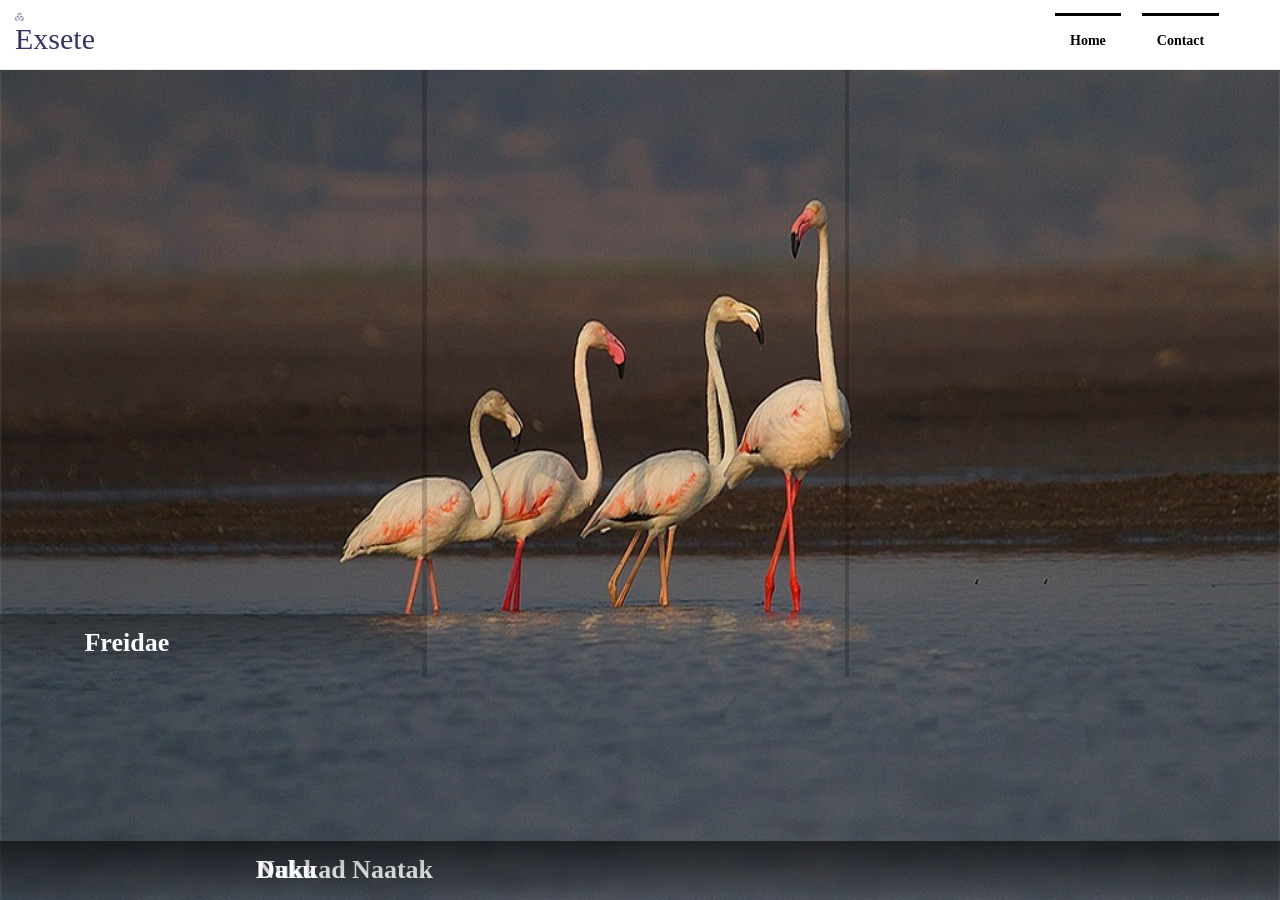
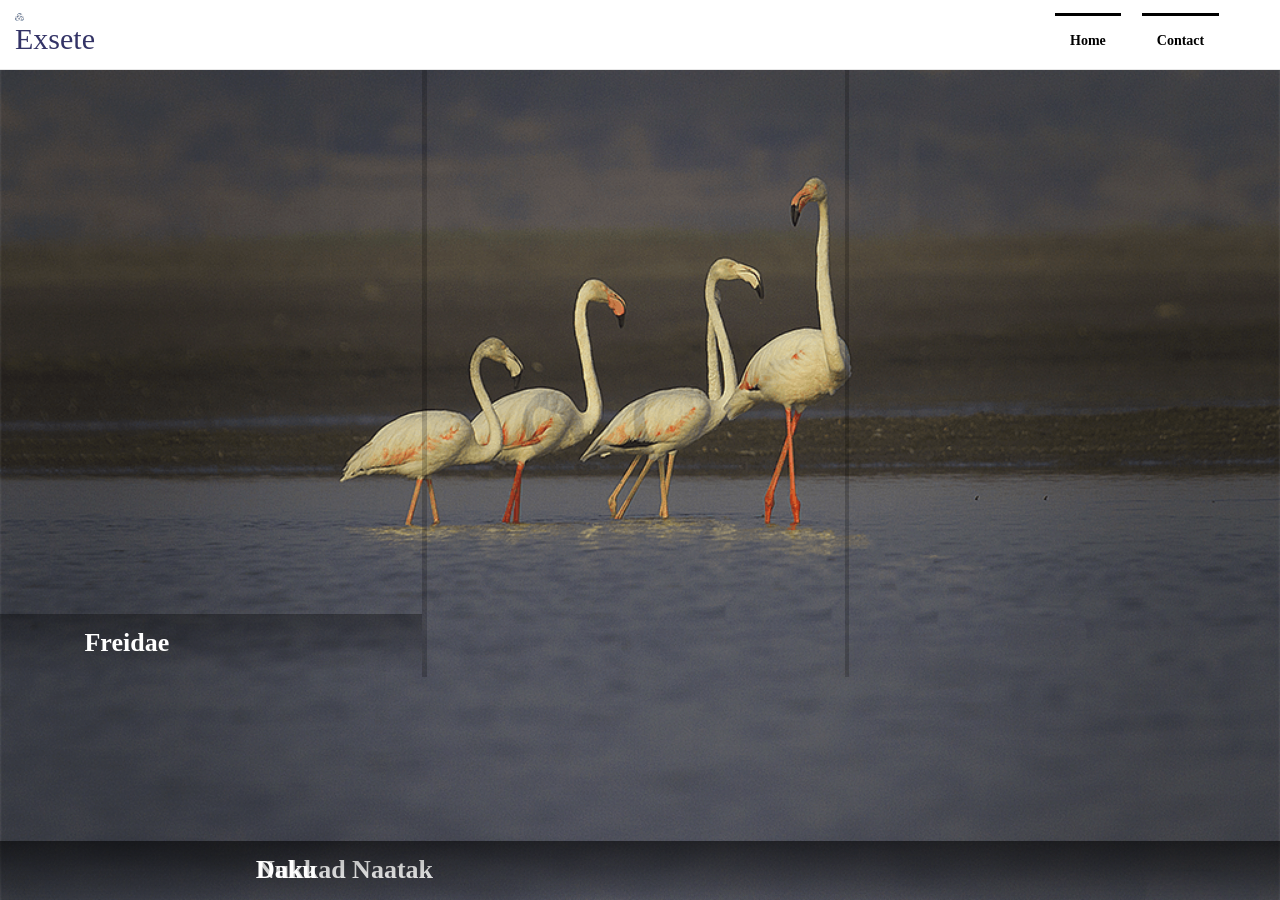
Before and after one commit to vastrabyaastha/vastrabyaastha.github.io, a Jekyll site: the page built from index.md, in a window 1280 px wide and 900 px high. Built offline with Jekyll 4.4.1, drawn with Linux system fonts in a browser that asks for light colours; nearby versions of some CDN libraries; Markdown is read by kramdown in place of the engine named in the settings.

Commit message:
background img 1.0

```diff
--- a/index.md
+++ b/index.md
@@ -4,7 +4,7 @@ title: Exsete Home Page
 ---
 <!--home page-->
 <div class="row top-pad grey-col margin-lr-0" id="home-page">
-    <img src="data/img/background.jpg" alt="background" id="background-img" class="img-responsive backgrnd-img-hm"/>
+    <img src="data/img/background.png" alt="background" id="background-img" class="img-responsive backgrnd-img-hm"/>
     <!--section1-->
     <a href="http://www.freidae.com">
         <div class="col-sm-3 section-div" id="section-1">
```
Also changed, not shown: data/img/background 3.jpg (renamed from data/img/background.jpg), data/img/background.png (added), 8 other files.
